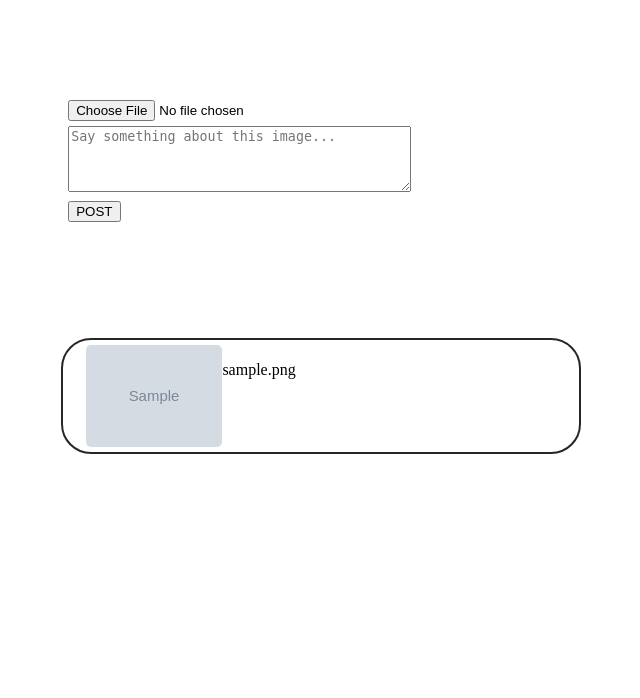
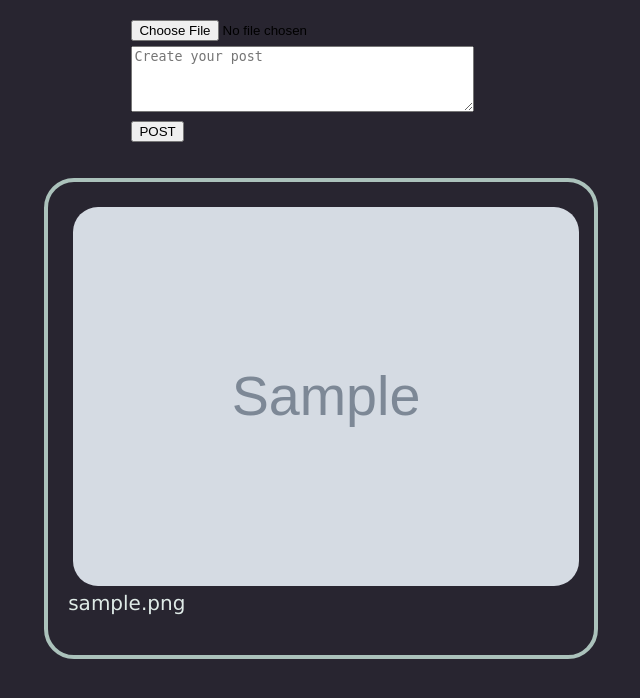
Before and after one commit to wangaray/wangaray.github.io, a PHP site: page / in a window 1280 px wide. Shown: the top 698 px of the page, without its empty margins (319-959 px from the left). Run offline with PHP 8.4, Linux system fonts and the light colour scheme; tables that the repository leaves empty or names only in its code hold one stand-in row (values such as "Sample post"); grey boxes marked "Sample" are stand-in pictures.

Commit message:
Add files via upload

```diff
--- a/index.php
+++ b/index.php
@@ -35,20 +35,20 @@
    #content{
    	width: 50%;
    	margin: 20px auto;
-   	border: 1px solid #fff;
+   	border: 1px solid #282530;
    }
    form{
-   	width: 40%;
-   	margin: 100px auto;
+   	width: 30%;
+   	margin: 20px auto;
    }
    form div{
    	margin-top: 5px;
    }
    #img_div{
    	width: 80%;
-   	padding: 5px;
+   	padding: 20px;
    	margin: 15px auto;
-   	border: 2px solid #262626;
+   	border: 4px solid #abc2bb;
 	border-radius: 30px;
    }
    #img_div:after{
@@ -58,17 +58,24 @@
    }
    img{
    	float: left;
-   	margin: 0 0 0 3.5%;
-   	width: 27%;
+   	margin: 5px;
+   	width: 100%;
    	height: auto;
-	border-radius: 5px;
+	border-radius: 25px;
    }
-
+   h2{
+	font-size: 25px
+	color: #dfebe7;
+	font-style: Times;
+	}
    body{
-    background-color: #fff /* Цвет фона веб-страницы */
+    background-color: #282530/* Цвет фона веб-страницы */
    }
    p {
-    color: black; /* Цвет текста */
+    font: 20px Verdana;
+
+	color: #dfebe7;
+
    }
 </style>
 </head>
@@ -84,7 +91,7 @@
       	cols="40"
       	rows="4"
       	name="image_text"
-      	placeholder="Say something about this image..."></textarea>
+      	placeholder="Create your post"></textarea>
   	</div>
   	<div>
   		<button type="submit" name="upload">POST</button>
```
